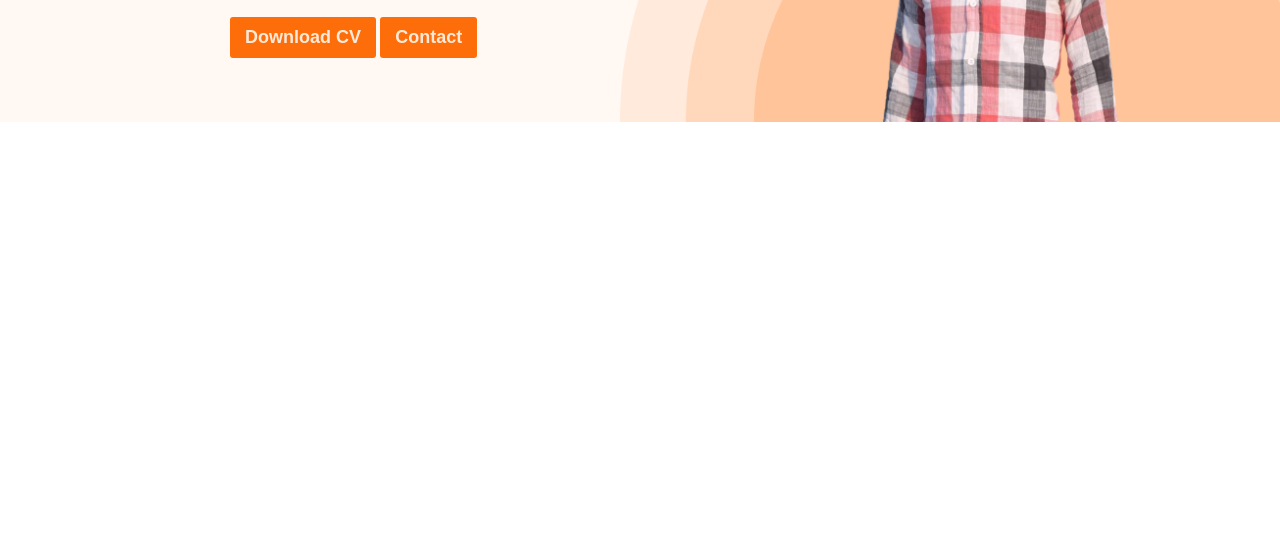
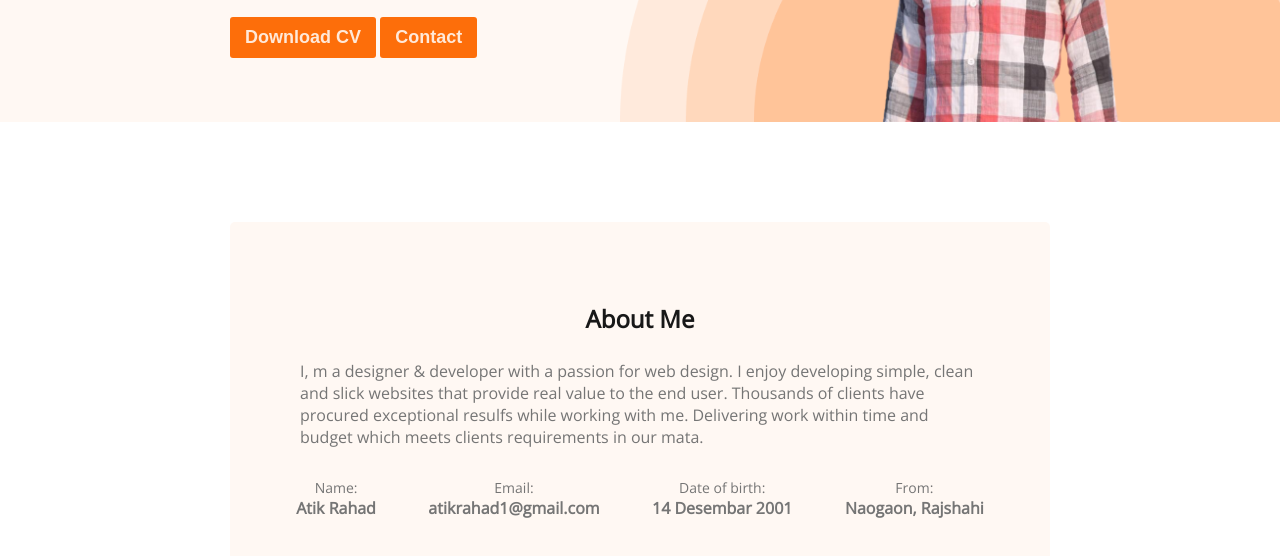
Before and after one commit to atikrahad/project-6, a plain HTML site: page index.html in a window 1280 px wide. Shown: the part 408-964 px from the top of the page. Before the commit the page ends 800 px from the top, so only its background shows below. Drawn offline with nearby package versions, Linux system fonts and the light colour scheme.

Commit message:
adding about

```diff
--- a/css/style.css
+++ b/css/style.css
@@ -82,3 +82,30 @@ h1{
     margin-left: 100px;
     width: 600px;
 }
+.about-container{
+    background-color: #FFF8F3;
+    margin: 100px 230px 0 230px;
+    border-radius: 5px;
+}
+.title{
+    text-align: center;
+    padding: 80px 0 25px 0;
+    color: #181818;
+}
+.description{
+    margin: 0 70px 30px 70px;
+    color: #757575;
+}
+.contact{
+    display: flex;
+    justify-content: space-around;
+    padding: 0 40px 80px 40px;
+    color: #757575;
+}
+.contact p{
+    text-align: center;
+    font-size: 14px;
+}
+.contact h4{
+    font-size: 16px;
+}
--- a/index.html
+++ b/index.html
@@ -40,5 +40,35 @@
         <img class="profile-pic" src="/images/28698719_608489529499785_778988473233943968_o-removebg-preview.png" alt="Atik">
       </div>
     </header>
+
+    <main>
+        <section class="about-container">
+            <div class="about">
+                <h1 class="title">About Me</h1>
+                <p class="description">
+                    I, m a designer & developer with a passion for web design. I enjoy developing simple, clean and slick websites that provide real value to the end user. Thousands of clients have procured exceptional resulfs while working with me. Delivering work within time and budget which meets clients requirements in our mata.
+                </p>
+            </div>
+            <div class="contact">
+                <div class="contact-item">
+                    <p>Name:</p>
+                    <h4>Atik Rahad</h4>
+                </div>
+                <div class="contact-item">
+                    <p>Email:</p>
+                    <h4>atikrahad1@gmail.com</h4>
+                </div>
+                <div class="contact-item">
+                    <p>Date of birth:</p>
+                    <h4>14 Desembar 2001</h4>
+                </div>
+                <div class="contact-item">
+                    <p>From:</p>
+                    <h4>Naogaon, Rajshahi</h4>
+                </div>
+            </div>
+
+        </section>
+    </main>
   </body>
 </html>
```
